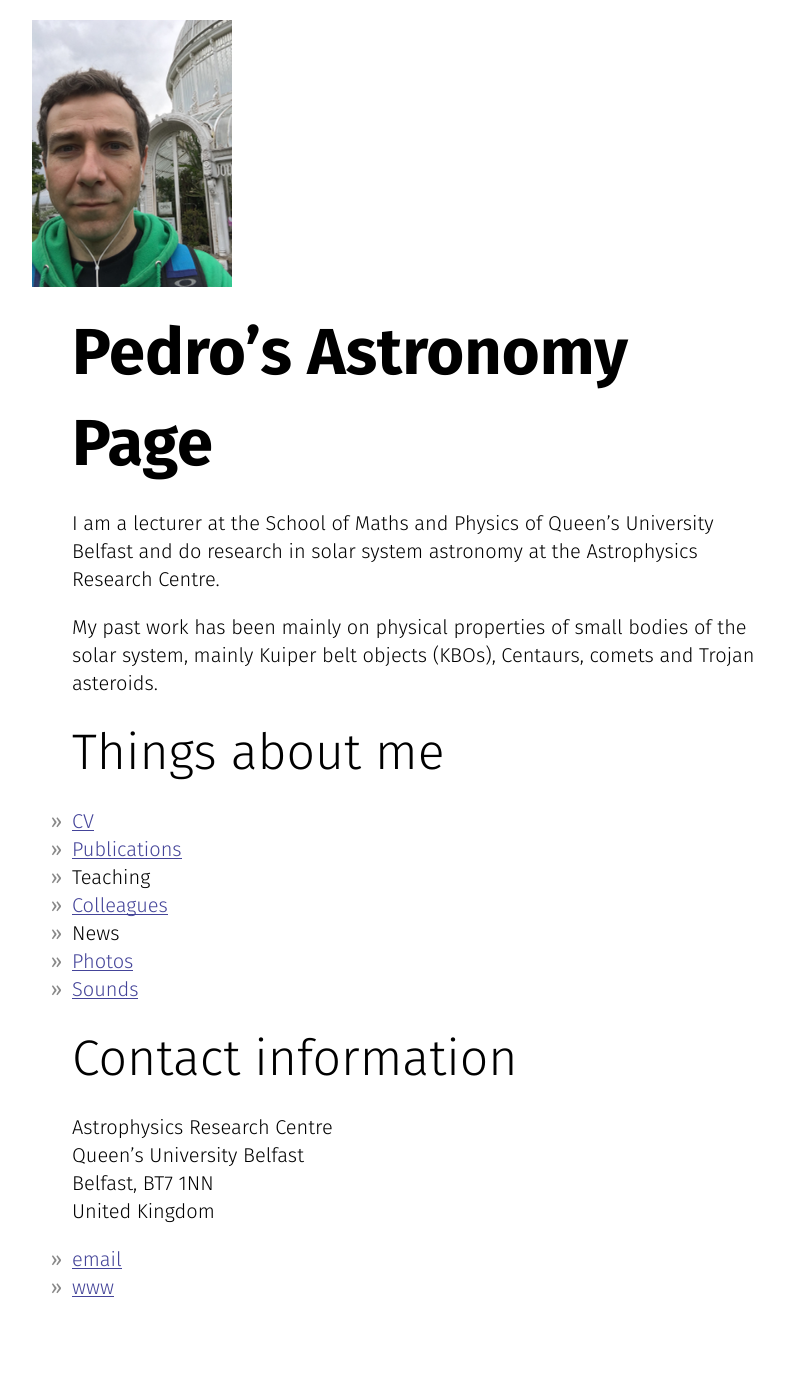
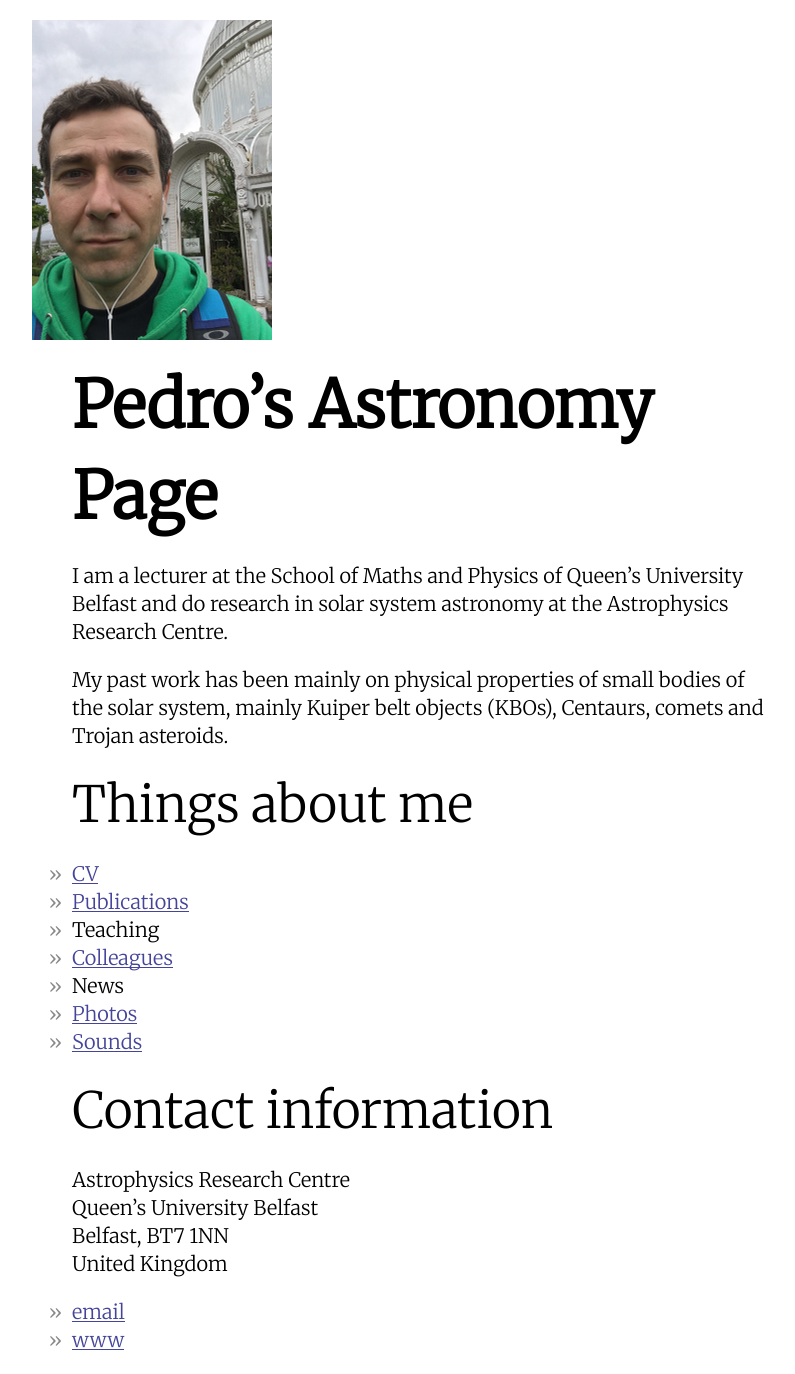
Before and after one commit to placerda-qub/placerda-gb.github.io, a Jekyll site: the page built from index.md, in a window 1280 px wide. Shown: the whole page, without its empty margins (218-1013 px from the left). Built offline with Jekyll 4.4.1, drawn with Linux system fonts in a browser that asks for light colours; nearby versions of some CDN libraries; before the commit the page ends 1321 px from its top, so only the background shows below that.

Commit message:
change font on minist.css

```diff
--- a/css/minist.css
+++ b/css/minist.css
@@ -1,6 +1,8 @@
 @import 'https://fonts.googleapis.com/css?family=Fira+Sans:300,300i,400,400i,500,500i,700,700i&subset=latin-ext';
 @import 'https://fonts.googleapis.com/css?family=Roboto+Mono:300,400&subset=latin-ext';
 @import 'https://cdnjs.cloudflare.com/ajax/libs/normalize/4.2.0/normalize.min.css';
+@import url(http://fonts.googleapis.com/css?family=Merriweather:300italic,300);
+
 
 :root {
     font-size: 20px;
@@ -9,7 +11,8 @@
 body { /* TEXT PARENT */
     width: 35em;
     margin: 0 auto;
-    font-family: "Fira Sans", "Verdana", "Geneva", sans-serif;
+/*    font-family: "Fira Sans", "Verdana", "Geneva", sans-serif;*/
+    font-family: "Merriweather", serif;
     font-weight: 300;
     line-height: 1.4;
     text-align: center;
--- a/index.md
+++ b/index.md
@@ -3,7 +3,7 @@
 title: "Pedro's Astronomy Page"
 ---
 
-<img src="pedro.png" width="200" />
+![Pedro](pedro.png)
 
 # Pedro's Astronomy Page
 
```
